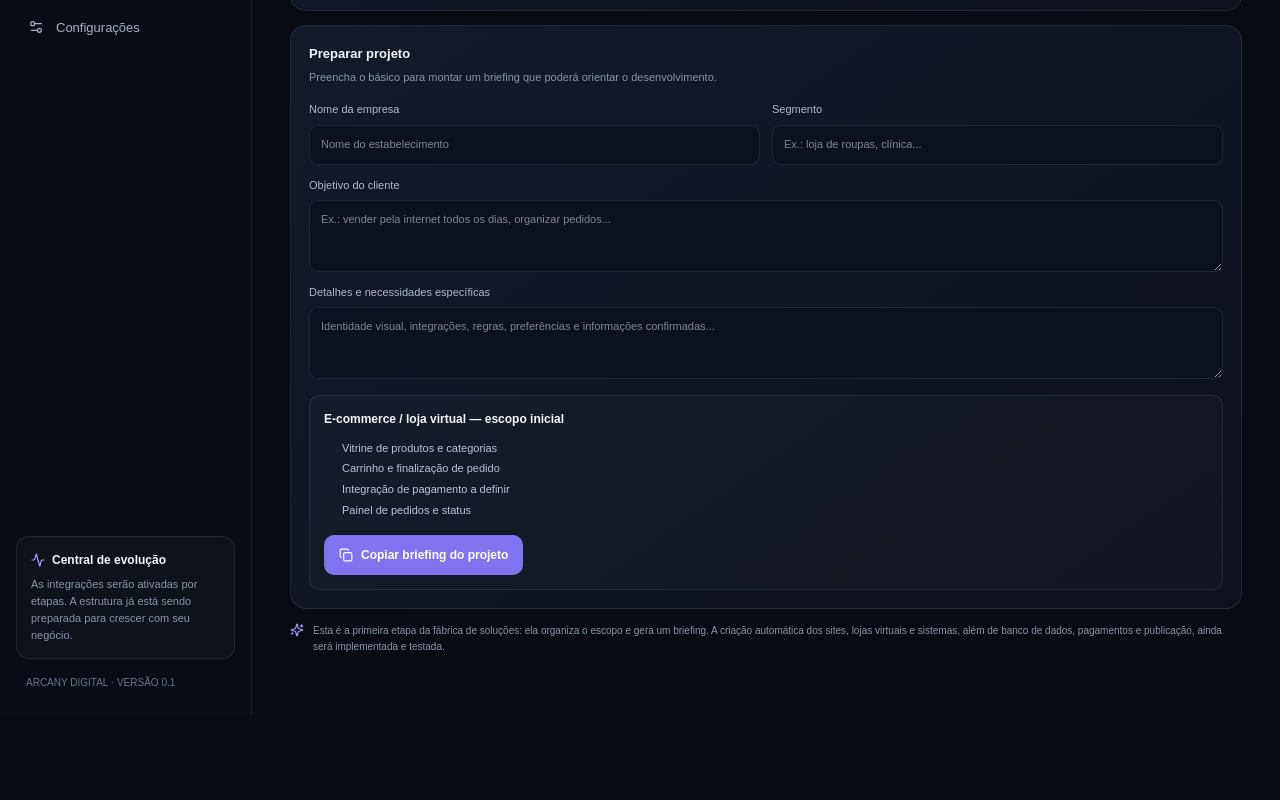
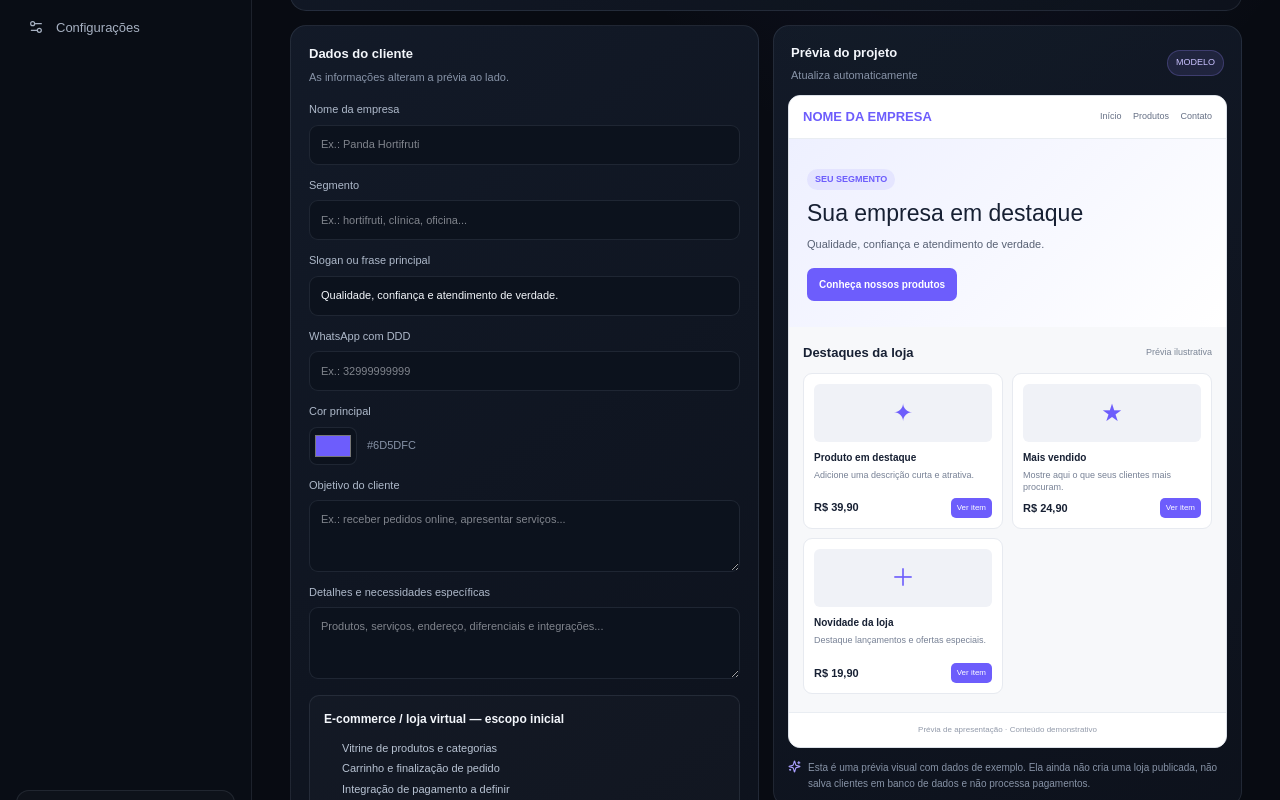
Before and after one commit to wchagas73-lang/arcany-digital-, a Next.js app: page /solucoes in a window 1280 px wide. Shown: the part 500-1300 px from the top of the page. Before the commit the page ends 1215 px from the top, so only its background shows below. Built offline with nearby package versions, Linux system fonts and the light colour scheme.

Commit message:
Build live customizable solution preview

```diff
--- a/src/app/solucoes/page.tsx
+++ b/src/app/solucoes/page.tsx
@@ -2,7 +2,7 @@
 
 import { useMemo, useState } from "react";
 import { AppShell } from "@/components/app-shell";
-import { Globe, ShoppingCart, Package, Users, Wallet, BarChart3, MessageCircle, FileText, Copy, Check, Sparkles } from "lucide-react";
+import { Globe, ShoppingCart, Package, Users, Wallet, BarChart3, MessageCircle, FileText, Copy, Sparkles, ExternalLink, MapPin, Instagram, Plus, Minus } from "lucide-react";
 
 const solutions = [
   { id: "site", title: "Site profissional", description: "Apresentação da empresa, serviços, localização e contato.", icon: Globe, includes: ["Página inicial personalizada", "Sobre a empresa e serviços", "Galeria de fotos", "Localização e contato pelo WhatsApp"] },
@@ -15,27 +15,39 @@ const solutions = [
   { id: "catalogo", title: "Catálogo ou cardápio digital", description: "Mostre produtos e serviços com informações claras e contato rápido.", icon: FileText, includes: ["Categorias e itens", "Fotos, descrições e preços", "Link compartilhável", "Pedido ou contato pelo WhatsApp"] },
 ];
 
+const demoProducts = [
+  { name: "Produto em destaque", description: "Adicione uma descrição curta e atrativa.", price: "39,90", icon: "✦" },
+  { name: "Mais vendido", description: "Mostre aqui o que seus clientes mais procuram.", price: "24,90", icon: "★" },
+  { name: "Novidade da loja", description: "Destaque lançamentos e ofertas especiais.", price: "19,90", icon: "＋" },
+];
+
 export default function SolucoesPage() {
   const [company, setCompany] = useState("");
   const [segment, setSegment] = useState("");
   const [selected, setSelected] = useState("ecommerce");
   const [objective, setObjective] = useState("");
   const [extra, setExtra] = useState("");
+  const [tagline, setTagline] = useState("Qualidade, confiança e atendimento de verdade.");
+  const [whatsapp, setWhatsapp] = useState("");
+  const [primary, setPrimary] = useState("#6d5dfc");
   const [copied, setCopied] = useState(false);
 
   const solution = solutions.find((item) => item.id === selected) ?? solutions[0];
+  const canPreview = ["site", "ecommerce", "catalogo"].includes(selected);
   const brief = useMemo(() => [
     "BRIEFING DE PROJETO — ARCANY DIGITAL",
     "Empresa: " + (company.trim() || "A definir"),
     "Segmento: " + (segment.trim() || "A definir"),
     "Solução: " + solution.title,
+    "Slogan: " + (tagline.trim() || "A definir"),
+    "WhatsApp: " + (whatsapp.trim() || "A definir"),
     "Objetivo: " + (objective.trim() || "A definir em conversa com o cliente"),
     "Funcionalidades desejadas:",
     ...solution.includes.map((item) => "- " + item),
     "Observações: " + (extra.trim() || "Nenhuma observação informada"),
     "",
-    "Antes de desenvolver: validar identidade visual, dados, regras do negócio, integrações, hospedagem e acessos com o cliente."
-  ].join("\n"), [company, segment, solution, objective, extra]);
+    "A prévia visual é um modelo inicial. Antes de publicar, validar conteúdo, identidade visual, produtos, regras, integrações, hospedagem e acessos com o cliente."
+  ].join("\n"), [company, segment, solution, tagline, whatsapp, objective, extra]);
 
   async function copyBrief() {
     try {
@@ -47,17 +59,20 @@ export default function SolucoesPage() {
     }
   }
 
+  const whatsappDigits = whatsapp.replace(/\\D/g, "");
+  const whatsappUrl = whatsappDigits ? "https://wa.me/" + (whatsappDigits.startsWith("55") ? whatsappDigits : "55" + whatsappDigits) : "";
+
   return (
     <AppShell>
       <div className="content">
         <div className="eyebrow">Produção digital</div>
         <h1 className="page-title">Central de soluções</h1>
-        <p className="page-description">Escolha o que deseja oferecer, prepare o escopo e organize o projeto de cada cliente em um só lugar.</p>
+        <p className="page-description">Prepare o projeto e veja uma prévia visual personalizada enquanto preenche os dados do cliente.</p>
 
         <section className="panel" style={{ marginTop: 22, padding: 18 }}>
           <div style={{ display: "flex", alignItems: "center", gap: 9, marginBottom: 14 }}>
             <div className="empty-icon" style={{ margin: 0 }}><Sparkles size={17} /></div>
-            <div><h2 style={{ fontSize: 14, margin: 0 }}>O que você pode preparar</h2><p style={{ color: "var(--muted)", fontSize: 11, margin: "4px 0 0" }}>Modelos iniciais de soluções para diferentes segmentos.</p></div>
+            <div><h2 style={{ fontSize: 14, margin: 0 }}>Escolha a solução</h2><p style={{ color: "var(--muted)", fontSize: 11, margin: "4px 0 0" }}>Você pode preparar soluções para qualquer segmento.</p></div>
           </div>
           <div style={{ display: "grid", gridTemplateColumns: "repeat(auto-fit, minmax(210px, 1fr))", gap: 10 }}>
             {solutions.map((item) => {
@@ -71,15 +86,19 @@ export default function SolucoesPage() {
           </div>
         </section>
 
-        <section className="panel" style={{ marginTop: 14, padding: 18 }}>
-          <div className="panel-title">Preparar projeto</div>
-          <div className="panel-subtitle" style={{ marginTop: 5 }}>Preencha o básico para montar um briefing que poderá orientar o desenvolvimento.</div>
-          <div style={{ display: "grid", gridTemplateColumns: "repeat(auto-fit, minmax(190px, 1fr))", gap: 12, marginTop: 16 }}>
-            <label style={labelStyle}>Nome da empresa<input value={company} onChange={(e) => setCompany(e.target.value)} placeholder="Nome do estabelecimento" style={fieldStyle} /></label>
-            <label style={labelStyle}>Segmento<input value={segment} onChange={(e) => setSegment(e.target.value)} placeholder="Ex.: loja de roupas, clínica..." style={fieldStyle} /></label>
+        <div style={{ display: "grid", gridTemplateColumns: "repeat(auto-fit, minmax(min(100%, 340px), 1fr))", gap: 14, marginTop: 14, alignItems: "start" }}>
+          <section className="panel" style={{ padding: 18 }}>
+            <div className="panel-title">Dados do cliente</div>
+            <div className="panel-subtitle" style={{ marginTop: 5 }}>As informações alteram a prévia ao lado.</div>
+            <div style={{ display: "grid", gridTemplateColumns: "1fr", gap: 12, marginTop: 16 }}>
+              <label style={labelStyle}>Nome da empresa<input value={company} onChange={(e) => setCompany(e.target.value)} placeholder="Ex.: Panda Hortifruti" style={fieldStyle} /></label>
+              <label style={labelStyle}>Segmento<input value={segment} onChange={(e) => setSegment(e.target.value)} placeholder="Ex.: hortifruti, clínica, oficina..." style={fieldStyle} /></label>
+              <label style={labelStyle}>Slogan ou frase principal<input value={tagline} onChange={(e) => setTagline(e.target.value)} placeholder="Uma frase que represente a empresa" style={fieldStyle} /></label>
+              <label style={labelStyle}>WhatsApp com DDD<input value={whatsapp} onChange={(e) => setWhatsapp(e.target.value)} placeholder="Ex.: 32999999999" style={fieldStyle} /></label>
+              <label style={labelStyle}>Cor principal<div style={{ display: "flex", alignItems: "center", gap: 10 }}><input type="color" value={primary} onChange={(e) => setPrimary(e.target.value)} style={{ width: 48, height: 38, padding: 3, border: "1px solid var(--border)", borderRadius: 8, background: "#0c121d" }} /><span style={{ fontSize: 11, color: "var(--muted)" }}>{primary.toUpperCase()}</span></div></label>
+              <label style={labelStyle}>Objetivo do cliente<textarea value={objective} onChange={(e) => setObjective(e.target.value)} placeholder="Ex.: receber pedidos online, apresentar serviços..." rows={3} style={areaStyle} /></label>
+              <label style={labelStyle}>Detalhes e necessidades específicas<textarea value={extra} onChange={(e) => setExtra(e.target.value)} placeholder="Produtos, serviços, endereço, diferenciais e integrações..." rows={3} style={areaStyle} /></label>
             </div>
-          <label style={{ ...labelStyle, marginTop: 12 }}>Objetivo do cliente<textarea value={objective} onChange={(e) => setObjective(e.target.value)} placeholder="Ex.: vender pela internet todos os dias, organizar pedidos..." rows={3} style={areaStyle} /></label>
-          <label style={{ ...labelStyle, marginTop: 12 }}>Detalhes e necessidades específicas<textarea value={extra} onChange={(e) => setExtra(e.target.value)} placeholder="Identidade visual, integrações, regras, preferências e informações confirmadas..." rows={3} style={areaStyle} /></label>
             <div style={{ marginTop: 16, border: "1px solid var(--border)", borderRadius: 10, padding: 14, background: "rgba(255,255,255,.02)" }}>
               <div style={{ fontSize: 12, fontWeight: 700 }}>{solution.title} — escopo inicial</div>
               <ul style={{ margin: "10px 0 0", paddingLeft: 18, color: "#b8c3d3", fontSize: 11, lineHeight: 1.9 }}>{solution.includes.map((item) => <li key={item}>{item}</li>)}</ul>
@@ -87,9 +106,40 @@ export default function SolucoesPage() {
             </div>
           </section>
 
-        <div style={{ display: "flex", alignItems: "flex-start", gap: 9, marginTop: 14, color: "var(--muted)", fontSize: 10, lineHeight: 1.6 }}>
-          <Sparkles size={14} color="#a99fff" style={{ flex: "0 0 auto" }} />
-          Esta é a primeira etapa da fábrica de soluções: ela organiza o escopo e gera um briefing. A criação automática dos sites, lojas virtuais e sistemas, além de banco de dados, pagamentos e publicação, ainda será implementada e testada.
+          <section className="panel" style={{ padding: 14, position: "sticky", top: 82 }}>
+            <div style={{ display: "flex", justifyContent: "space-between", alignItems: "center", gap: 8, padding: "3px 3px 12px" }}>
+              <div><div className="panel-title">Prévia do projeto</div><div className="panel-subtitle" style={{ marginTop: 4 }}>Atualiza automaticamente</div></div>
+              <span style={{ fontSize: 9, color: "#c9c1ff", background: "rgba(149,134,255,.12)", border: "1px solid rgba(149,134,255,.25)", padding: "5px 8px", borderRadius: 20 }}>MODELO</span>
+            </div>
+            {canPreview ? (
+              <div style={{ borderRadius: 12, overflow: "hidden", background: "#f7f8fa", color: "#172033", border: "1px solid #dce1e8" }}>
+                <div style={{ padding: "11px 14px", background: "#fff", display: "flex", justifyContent: "space-between", alignItems: "center", borderBottom: "1px solid #e9edf2" }}>
+                  <strong style={{ fontSize: 13, color: primary }}>{company.trim() || "NOME DA EMPRESA"}</strong>
+                  <span style={{ fontSize: 9, color: "#667085" }}>Início　 Produtos　 Contato</span>
+                </div>
+                <div style={{ padding: "26px 18px", background: "linear-gradient(135deg, #eef0ff, #ffffff)" }}>
+                  <div style={{ display: "inline-block", padding: "4px 8px", borderRadius: 20, background: primary + "18", color: primary, fontSize: 9, fontWeight: 700, marginBottom: 10 }}>{segment.trim() || "SEU SEGMENTO"}</div>
+                  <h3 style={{ fontSize: 23, lineHeight: 1.15, margin: "0 0 9px", color: "#172033" }}>{company.trim() || "Sua empresa em destaque"}</h3>
+                  <p style={{ fontSize: 11, lineHeight: 1.6, color: "#586174", margin: "0 0 15px" }}>{tagline || "Uma frase que apresenta o negócio e convida o cliente."}</p>
+                  {whatsappUrl ? <a href={whatsappUrl} target="_blank" rel="noreferrer" style={{ display: "inline-flex", alignItems: "center", gap: 6, background: primary, color: "#fff", borderRadius: 7, padding: "9px 12px", textDecoration: "none", fontSize: 10, fontWeight: 700 }}><MessageCircle size={13} /> Fale pelo WhatsApp</a> : <span style={{ display: "inline-block", background: primary, color: "#fff", borderRadius: 7, padding: "9px 12px", fontSize: 10, fontWeight: 700 }}>Conheça nossos produtos</span>}
+                </div>
+                <div style={{ padding: "16px 14px 18px" }}>
+                  <div style={{ display: "flex", justifyContent: "space-between", alignItems: "center", marginBottom: 10 }}><strong style={{ fontSize: 13 }}>{selected === "site" ? "Conheça a empresa" : "Destaques da loja"}</strong><span style={{ fontSize: 9, color: "#7a8495" }}>Prévia ilustrativa</span></div>
+                  {selected === "site" ? <div style={{ background: "#fff", padding: 14, borderRadius: 9, border: "1px solid #e7eaf0" }}><p style={{ fontSize: 11, color: "#586174", lineHeight: 1.7, margin: 0 }}>{objective || "Aqui entra uma apresentação clara da empresa, seus serviços, diferenciais e formas de atendimento."}</p><div style={{ display: "flex", gap: 12, marginTop: 13, color: "#667085", fontSize: 9 }}><span><MapPin size={11} style={{ display: "inline", verticalAlign: "middle" }} /> Localização</span><span><Instagram size={11} style={{ display: "inline", verticalAlign: "middle" }} /> Redes sociais</span></div></div> :
+                    <div style={{ display: "grid", gridTemplateColumns: "repeat(2, minmax(0,1fr))", gap: 9 }}>{demoProducts.map((product) => <div key={product.name} style={{ background: "#fff", border: "1px solid #e7eaf0", borderRadius: 9, padding: 10 }}><div style={{ height: 58, display: "grid", placeItems: "center", background: "#f0f2f7", borderRadius: 6, color: primary, fontSize: 24 }}>{product.icon}</div><strong style={{ display: "block", fontSize: 10, marginTop: 8 }}>{product.name}</strong><p style={{ fontSize: 9, color: "#778195", lineHeight: 1.4, minHeight: 25, margin: "4px 0" }}>{product.description}</p><div style={{ display: "flex", justifyContent: "space-between", alignItems: "center" }}><strong style={{ fontSize: 11 }}>R$ {product.price}</strong><span style={{ background: primary, color: "#fff", borderRadius: 5, padding: "4px 6px", fontSize: 8 }}>Ver item</span></div></div>)}</div>}
+                </div>
+                <div style={{ padding: 11, textAlign: "center", background: "#fff", color: "#929aaa", fontSize: 8, borderTop: "1px solid #e9edf2" }}>Prévia de apresentação · Conteúdo demonstrativo</div>
+              </div>
+            ) : (
+              <div style={{ padding: 22, borderRadius: 10, background: "#101827", border: "1px solid var(--border)", textAlign: "center" }}>
+                <div className="empty-icon" style={{ margin: "0 auto 12px" }}><solution.icon size={19} /></div>
+                <strong style={{ fontSize: 13 }}>{solution.title}</strong>
+                <p style={{ color: "var(--muted)", fontSize: 11, lineHeight: 1.6 }}>{solution.description}</p>
+                <p style={{ color: "#b8c3d3", fontSize: 10 }}>O próximo passo será criar uma tela funcional para esta solução.</p>
+              </div>
+            )}
+            <div style={{ display: "flex", alignItems: "flex-start", gap: 7, marginTop: 12, color: "var(--muted)", fontSize: 10, lineHeight: 1.6 }}><Sparkles size={13} color="#a99fff" style={{ flex: "0 0 auto" }} /> Esta é uma prévia visual com dados de exemplo. Ela ainda não cria uma loja publicada, não salva clientes em banco de dados e não processa pagamentos.</div>
+          </section>
         </div>
       </div>
     </AppShell>
```
Lines whose indentation alone changed are shown as unchanged.
